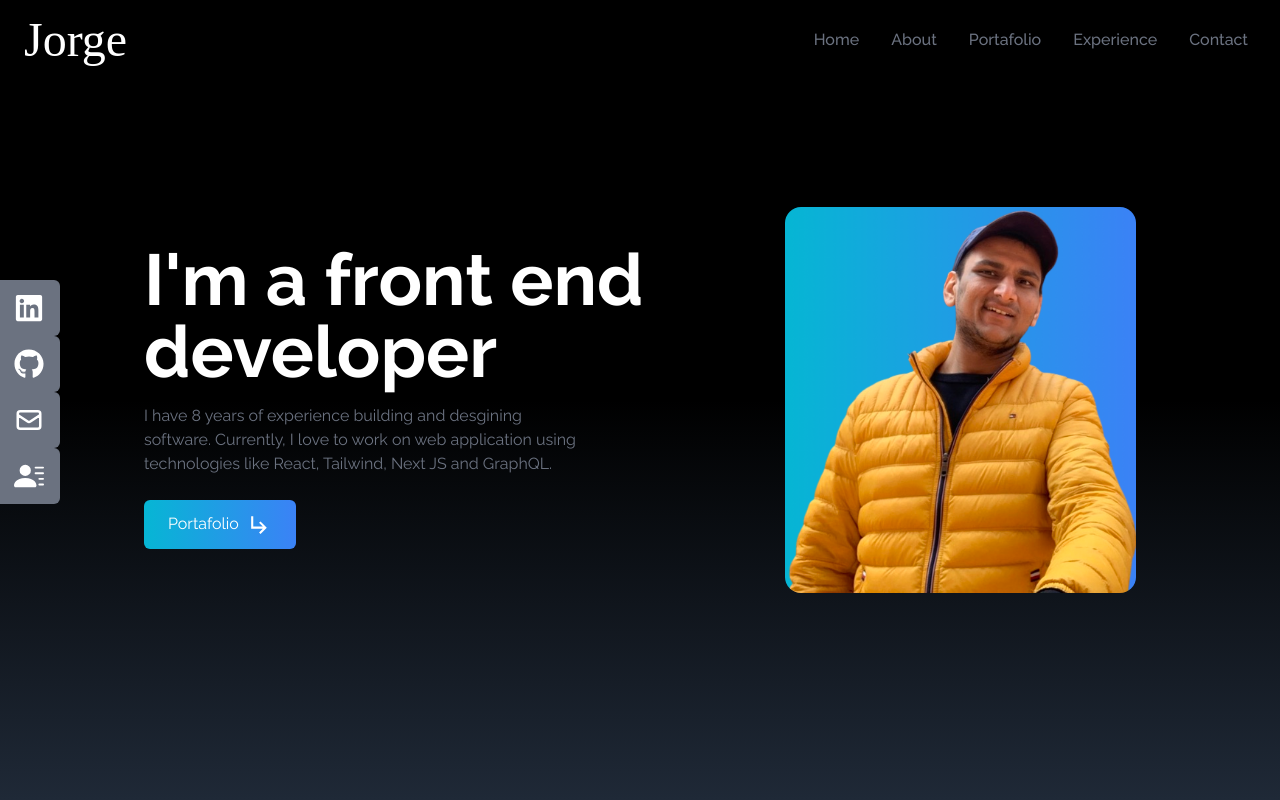
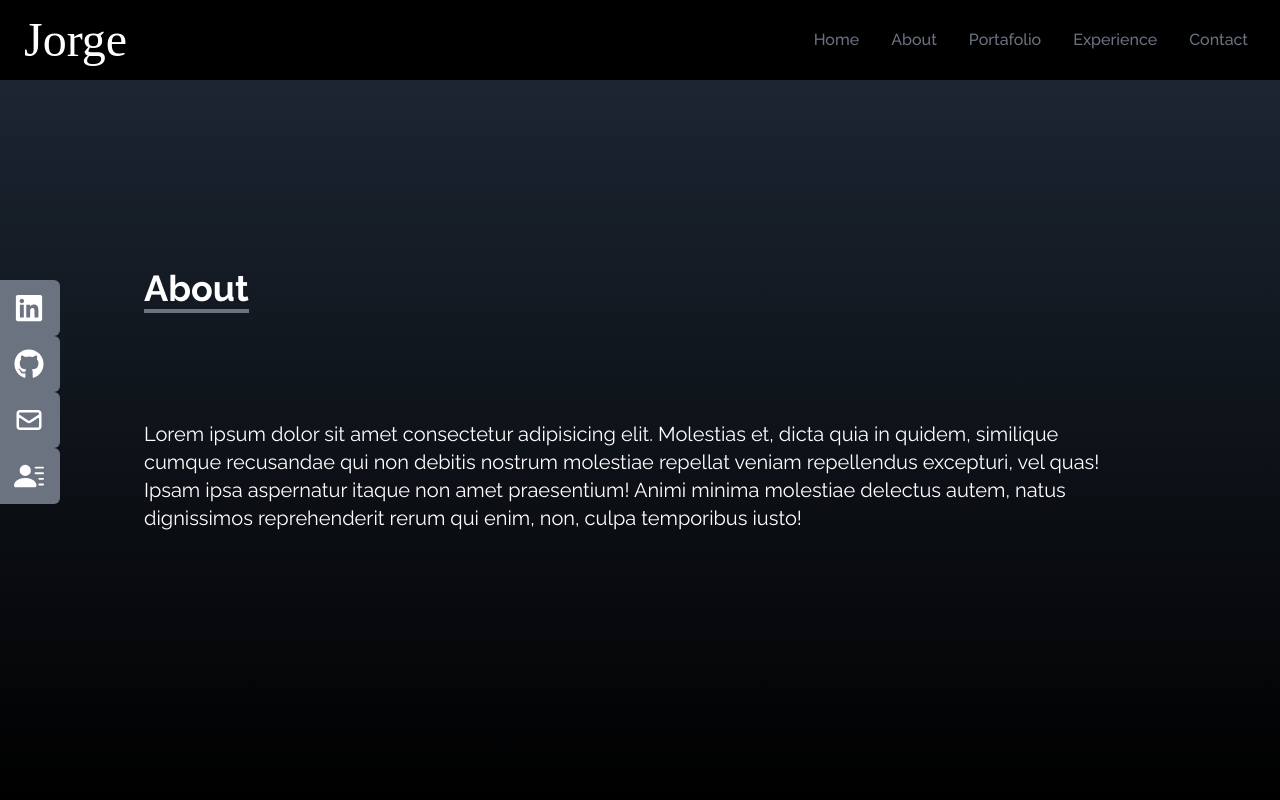
Before and after one commit to yoshy293/portafolio, a React (Create React App) app: page / in a window 1280 px wide. Shown: the top 800 px of the page. Built offline with nearby package versions, Linux system fonts and the light colour scheme.

Commit message:
cambio ligero

```diff
--- a/src/App.js
+++ b/src/App.js
@@ -10,7 +10,7 @@ function App() {
   return (
     <div>
       <Navbar />
-      <Home />
+      <About />
       <About />
       <Portafolio />
       <Experience />
```
